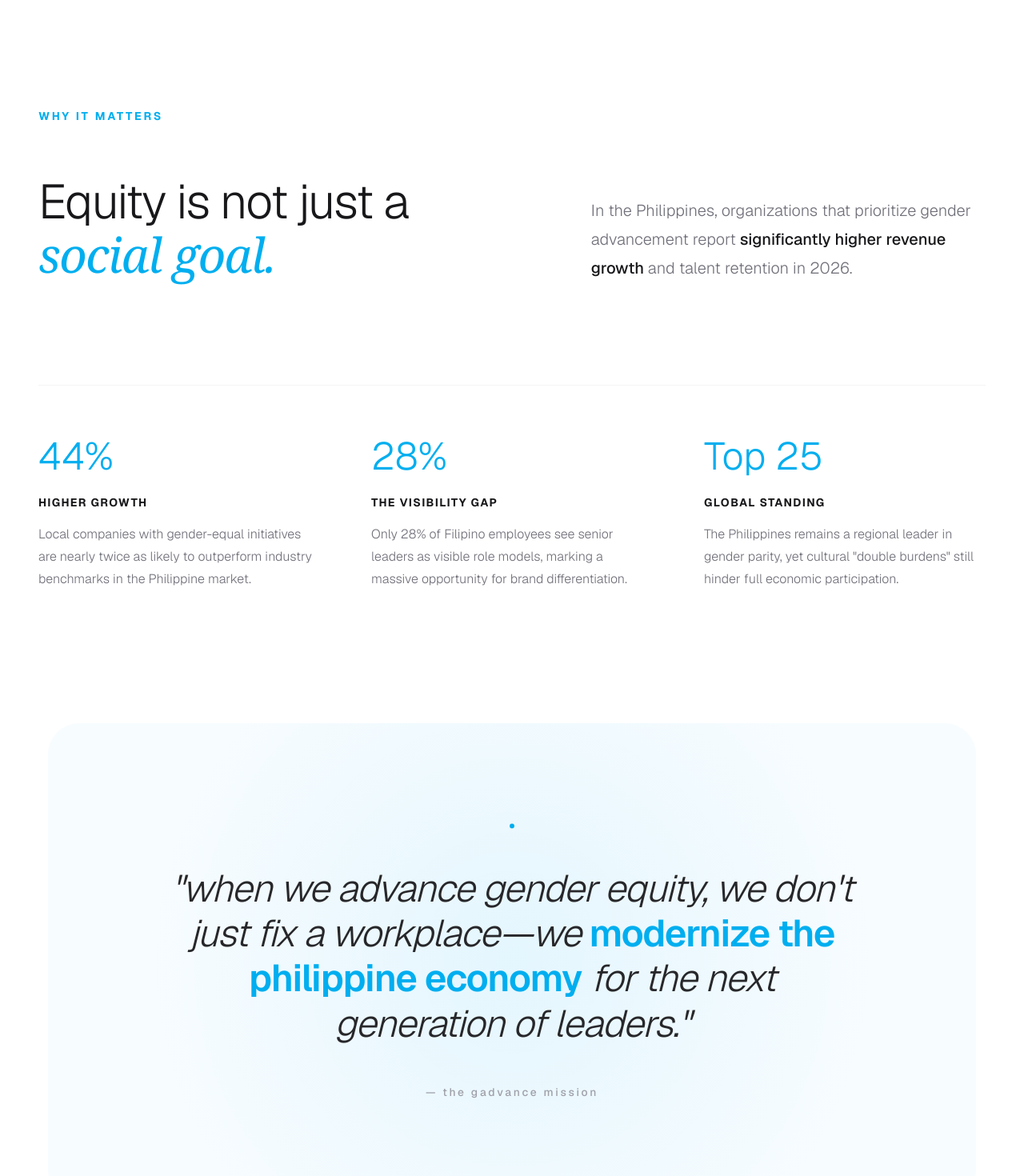
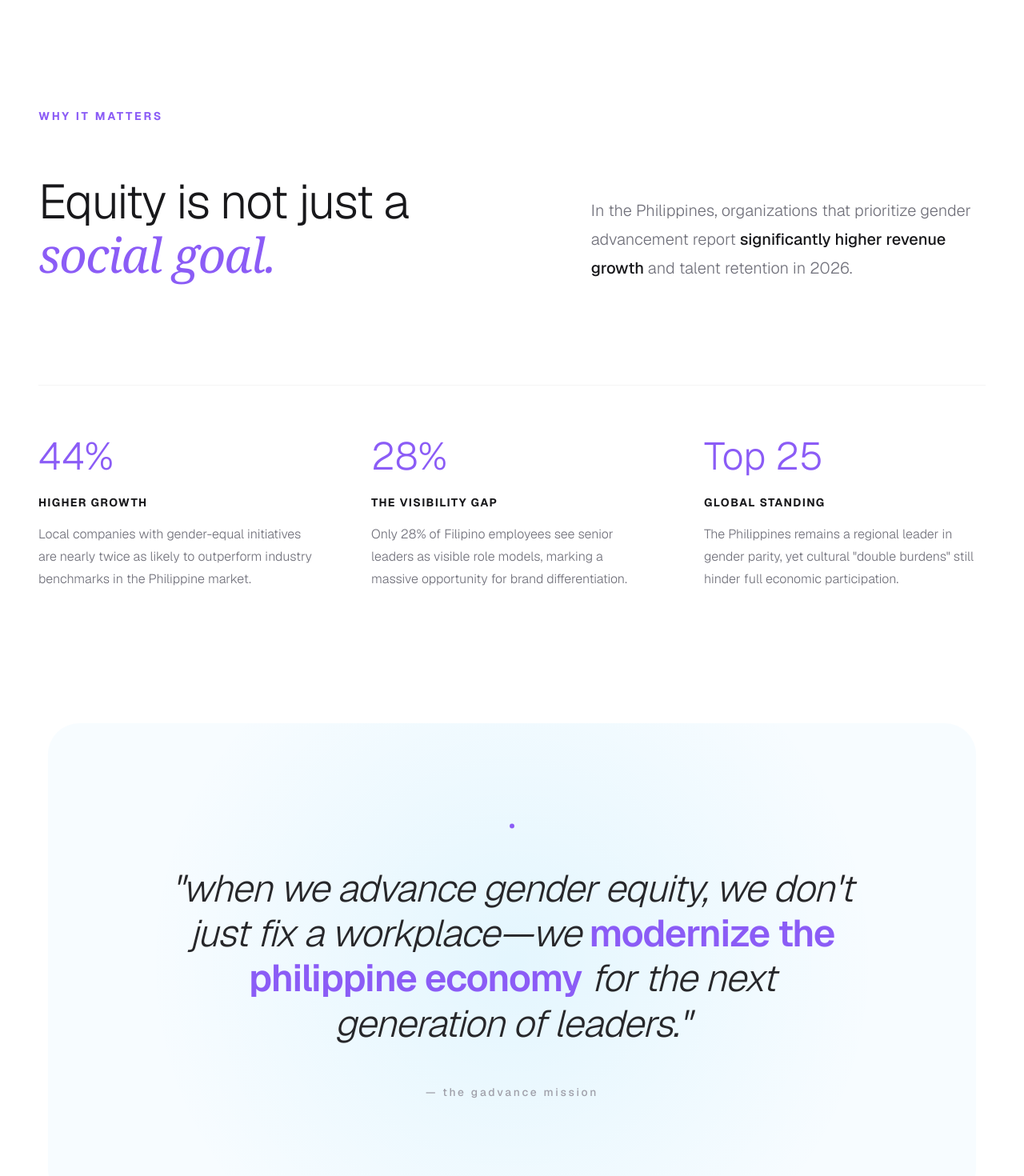
Before and after one commit to nathsuki73/gadvance, a Next.js app: page / in a window 1280 px wide. Shown: the part 3360-4830 px from the top of the page at 80% size. Built offline with nearby package versions, Linux system fonts and the light colour scheme; no server answers.

Commit message:
feat: Update color scheme to use primary color for improved consistency across sections

```diff
--- a/app/(public)/_components/sections/FinalCTA.tsx
+++ b/app/(public)/_components/sections/FinalCTA.tsx
@@ -87,14 +87,14 @@ const FinalCTA = () => {
       <div ref={scrollRef} className="relative mx-auto max-w-5xl px-8 text-center">
 
         {/* Label Animation */}
-        <h2 className="scroll-anim opacity-0 translate-y-10 transition-all duration-700 ease-out text-sm font-bold uppercase tracking-[0.4em] text-[#00aeef] mb-12">
+        <h2 className="scroll-anim opacity-0 translate-y-10 transition-all duration-700 ease-out text-sm font-bold uppercase tracking-[0.4em] text-primary mb-12">
           take the next step
         </h2>
 
         {/* Main Heading Animation */}
         <p className="scroll-anim opacity-0 translate-y-10 transition-all duration-1000 delay-200 ease-out text-4xl md:text-7xl font-light tracking-tight text-zinc-900 leading-[1.1]">
           be part of the <br />
-          <span className="font-semibold italic font-serif text-[#00aeef]">equitable future</span> <br />
+          <span className="font-semibold italic font-serif text-primary">equitable future</span> <br />
           of the philippines.
         </p>
 
@@ -106,7 +106,7 @@ const FinalCTA = () => {
 
         {/* Buttons Animation - Scale and Fade */}
         <div className="scroll-anim opacity-0 translate-y-10 scale-95 transition-all duration-1000 delay-700 ease-out mt-16 flex flex-col sm:flex-row items-center justify-center gap-6">
-          <button className="group relative w-full sm:w-auto flex items-center justify-center gap-3 rounded-full bg-[#00aeef] px-10 py-5 text-white transition-all hover:bg-[#0096ce] hover:shadow-xl hover:shadow-sky-100 active:scale-95">
+          <button className="group relative w-full sm:w-auto flex items-center justify-center gap-3 rounded-full bg-primary px-10 py-5 text-white transition-all hover:bg-primary-hover hover:shadow-xl hover:shadow-sky-100 active:scale-95">
             <span className="font-medium lowercase text-lg">start your enrollment</span>
             <ArrowUpRight size={20} className="transition-transform group-hover:translate-x-1 group-hover:-translate-y-1" />
           </button>
--- a/app/(public)/_components/sections/Programs.tsx
+++ b/app/(public)/_components/sections/Programs.tsx
@@ -25,13 +25,13 @@ const LandingPage = () => {
 
         <div className="mt-14 grid md:grid-cols-2 gap-6">
           <InfoCard
-            icon={<ShieldCheck className="text-[#00aeef]" size={22} />}
+            icon={<ShieldCheck className="text-primary" size={22} />}
             title="Unequal Opportunities"
             desc="Systemic barriers still limit access to leadership roles, mentorship, and equitable workplace advancement."
           />
 
           <InfoCard
-            icon={<Sparkles className="text-[#00aeef]" size={22} />}
+            icon={<Sparkles className="text-primary" size={22} />}
             title="Workplace Culture Challenges"
             desc="Organizations struggle to create environments where inclusion, representation, and belonging are fully embedded."
           />
--- a/app/(public)/_components/sections/Vision.tsx
+++ b/app/(public)/_components/sections/Vision.tsx
@@ -124,7 +124,7 @@ const TheVisionSection = () => {
           <div className="max-w-2xl lg:sticky lg:top-24">
             {/* Main Header Animation */}
             <div className="scroll-anim opacity-0 translate-y-10 transition-all duration-1000 ease-out">
-              <h2 className="text-sm font-bold uppercase tracking-[0.2em] text-[#00aeef]">
+              <h2 className="text-sm font-bold uppercase tracking-[0.2em] text-primary">
                 The Vision
               </h2>
               <h3 className="mt-10 text-4xl font-light tracking-tight text-zinc-900 sm:text-6xl leading-[1.1]">
--- a/app/(public)/_components/sections/Why.tsx
+++ b/app/(public)/_components/sections/Why.tsx
@@ -144,7 +144,7 @@ const WhyItMattersSection = () => {
 
         {/* Section Label */}
         <div className="flex items-center gap-4 mb-16 scroll-anim opacity-0 translate-y-10 transition-all duration-700 ease-out">
-          <h2 className="text-sm font-bold uppercase tracking-[0.2em] text-[#00aeef]">
+          <h2 className="text-sm font-bold uppercase tracking-[0.2em] text-primary">
               WHY IT MATTERS
             </h2>
         </div>
@@ -154,7 +154,7 @@ const WhyItMattersSection = () => {
           <div className="lg:col-span-7">
             <h2 className="text-4xl md:text-6xl font-light tracking-tight text-zinc-900 leading-[1.1]">
               Equity is not just a <br />
-              <span className="italic font-serif text-[#00aeef]">social goal.</span>
+              <span className="italic font-serif text-primary">social goal.</span>
             </h2>
           </div>
 
@@ -172,7 +172,7 @@ const WhyItMattersSection = () => {
 
           {/* Stat 01 */}
           <div className="scroll-anim opacity-0 translate-y-10 transition-all duration-1000 delay-300 ease-out">
-            <span className="text-5xl font-light text-[#00aeef]">44%</span>
+            <span className="text-5xl font-light text-primary">44%</span>
             <h4 className="mt-6 text-sm font-bold uppercase tracking-widest text-zinc-900">
               Higher Growth
             </h4>
@@ -184,7 +184,7 @@ const WhyItMattersSection = () => {
 
           {/* Stat 02 */}
           <div className="scroll-anim opacity-0 translate-y-10 transition-all duration-1000 delay-500 ease-out">
-            <span className="text-5xl font-light text-[#00aeef]">28%</span>
+            <span className="text-5xl font-light text-primary">28%</span>
             <h4 className="mt-6 text-sm font-bold uppercase tracking-widest text-zinc-900">
               The Visibility Gap
             </h4>
@@ -196,7 +196,7 @@ const WhyItMattersSection = () => {
 
           {/* Stat 03 */}
           <div className="scroll-anim opacity-0 translate-y-10 transition-all duration-1000 delay-700 ease-out">
-            <span className="text-5xl font-light text-[#00aeef]">Top 25</span>
+            <span className="text-5xl font-light text-primary">Top 25</span>
             <h4 className="mt-6 text-sm font-bold uppercase tracking-widest text-zinc-900">
               Global Standing
             </h4>
@@ -215,11 +215,11 @@ const WhyItMattersSection = () => {
 
           <div className="relative mx-auto max-w-4xl text-center">
             {/* minimal accent line */}
-            <div className="mx-auto mb-12 h-1.5 w-1.5 rounded-full bg-[#00aeef]" />
+            <div className="mx-auto mb-12 h-1.5 w-1.5 rounded-full bg-primary" />
 
             <p className="text-3xl md:text-5xl font-light leading-[1.2] tracking-tight text-zinc-800 italic">
               &quot;when we advance gender equity, we don&apos;t just fix a workplace—we{" "}
-              <span className="font-semibold text-[#00aeef] not-italic">
+              <span className="font-semibold text-primary not-italic">
                 modernize the philippine economy
               </span>{" "}
               for the next generation of leaders.&quot;
```
